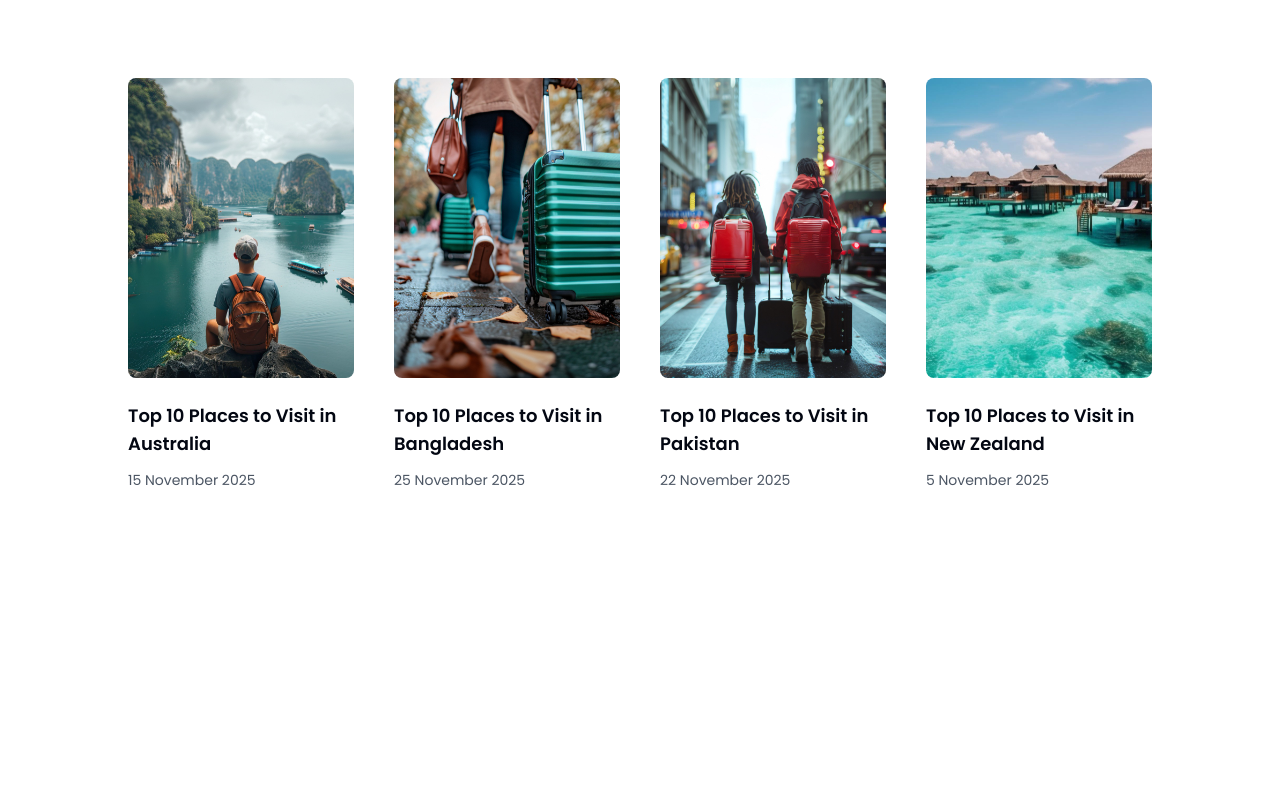
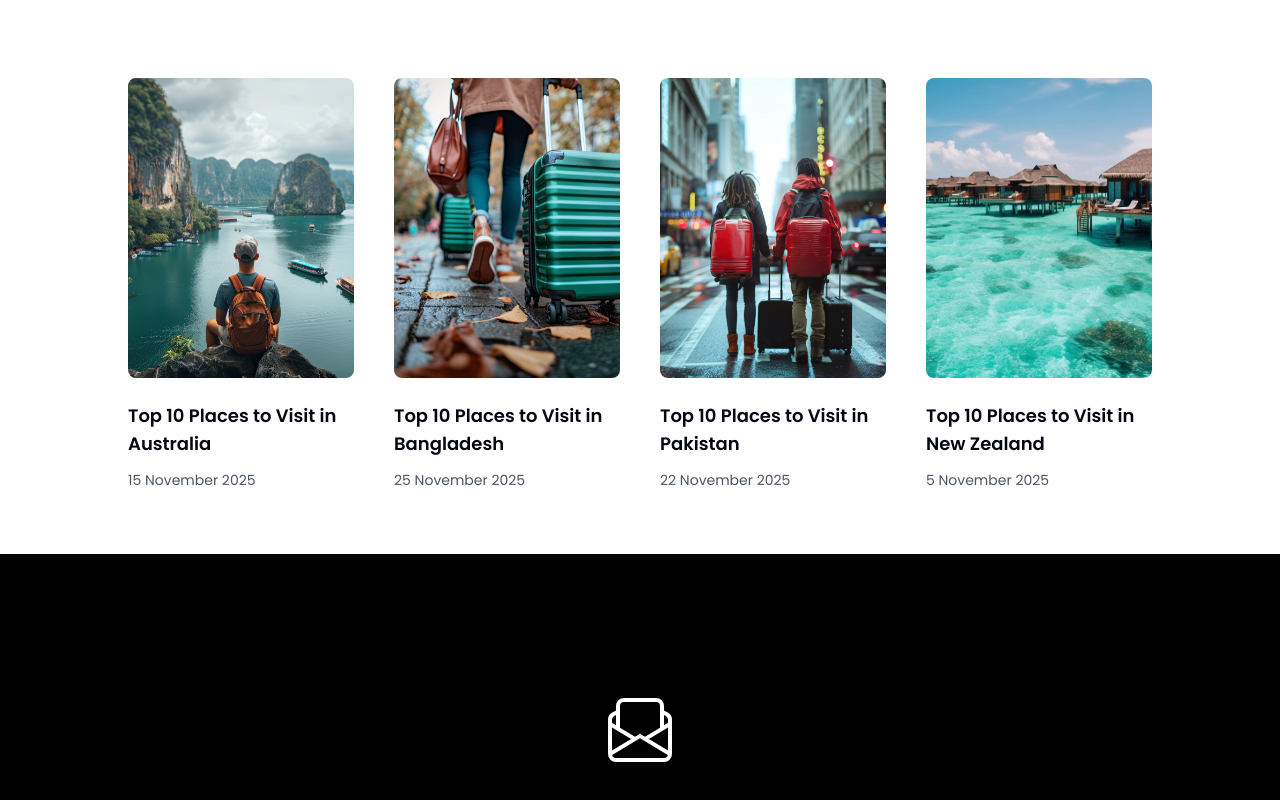
Before and after one commit to denisdiaconu/travista, a Next.js app: page / in a window 1280 px wide. Shown: the part 3450-4250 px from the top of the page. Before the commit the page ends 4004 px from the top, so only its background shows below. Built offline with nearby package versions, Linux system fonts and the light colour scheme.

Commit message:
Add icon to newsletter

```diff
--- a/components/Home/Home.tsx
+++ b/components/Home/Home.tsx
@@ -5,6 +5,7 @@ import Hotel from './Hotel/Hotel'
 import ChooseUs from './ChooseUs/ChooseUs'
 import Review from './Reviews/Review'
 import News from './News/News'
+import Newsletter from './Newsletter/Newsletter'
 
 const Home = () => {
   return (
@@ -15,6 +16,7 @@ const Home = () => {
       <ChooseUs />
       <Review />
       <News />
+      <Newsletter />
     </div>
   )
 }
--- a/components/Home/Newsletter/Newsletter.tsx
+++ b/components/Home/Newsletter/Newsletter.tsx
@@ -1,7 +1,11 @@
 import React from 'react';
+import { BsEnvelopePaper } from 'react-icons/bs';
 
 const Newsletter = () => {
-  return <div>Newsletter</div>;
+  return <div className='bg-black flex items-center justify-center flex-col w-full pt-16 pb-16'>
+    <BsEnvelopePaper className='text-white w-16 h-16 mt-20'/>
+    <h1></h1>
+  </div>;
 };
 
 export default Newsletter;
```
